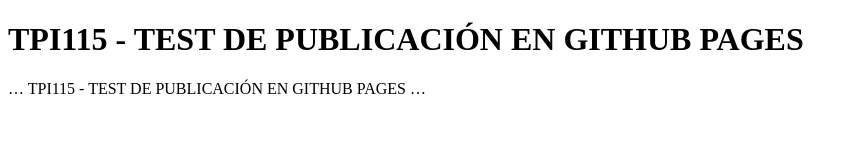
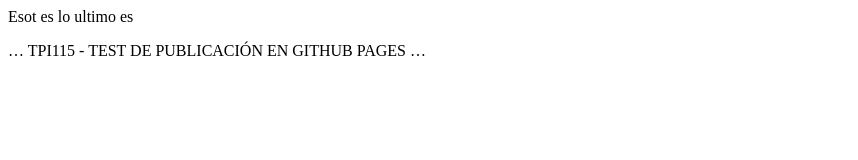
Before and after one commit to JJoxxe/multiplicacion, a plain HTML site: page index.html in a window 1280 px wide. Shown: the whole page, without its empty margins (0-858 px from the left). Drawn offline with Linux system fonts and the light colour scheme.

Commit message:
Update index.html

```diff
--- a/index.html
+++ b/index.html
@@ -7,7 +7,7 @@
 </head>
 
 <body>
-     <h1>TPI115 - TEST DE PUBLICACIÓN EN GITHUB PAGES</h1>
+	<h>Esot es lo ultimo es</h>
 
      <p>… TPI115 - TEST DE PUBLICACIÓN EN GITHUB PAGES …</p>
 </body>
```
